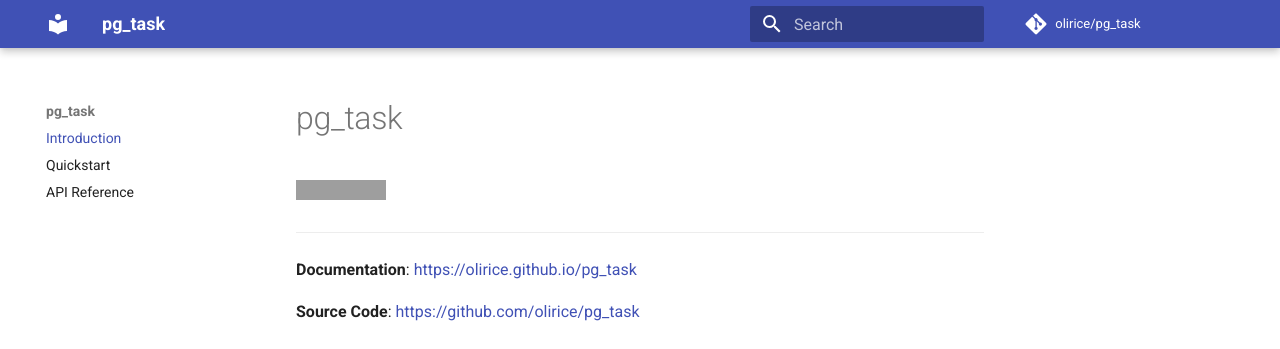
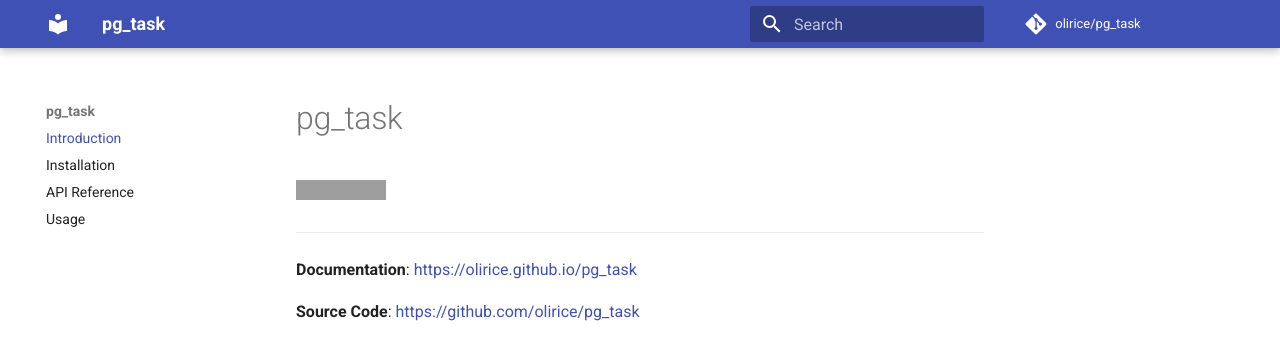
Before and after one commit to olirice/pg_task, an MkDocs documentation site: the page built from docs/index.md, in a window 1280 px wide. Shown: the top 349 px of the page. Built offline with MkDocs 1.6.1 and Material for MkDocs 9.7.7, drawn with Linux system fonts in a browser that asks for light colours; comment, search, counter and statistics services are not loaded; grey boxes are pictures that could not be loaded.

Commit message:
docs config

```diff
--- a/mkdocs.yml
+++ b/mkdocs.yml
@@ -10,8 +10,9 @@ repo_url: https://github.com/olirice/pg_task
 
 nav:
     - Introduction: 'index.md'
-    - Quickstart: 'quickstart.md'
+    - Installation: 'installation.md'
     - API Reference: 'api.md'
+    - Usage: 'usage.md'
 
 markdown_extensions:
   - codehilite
```
